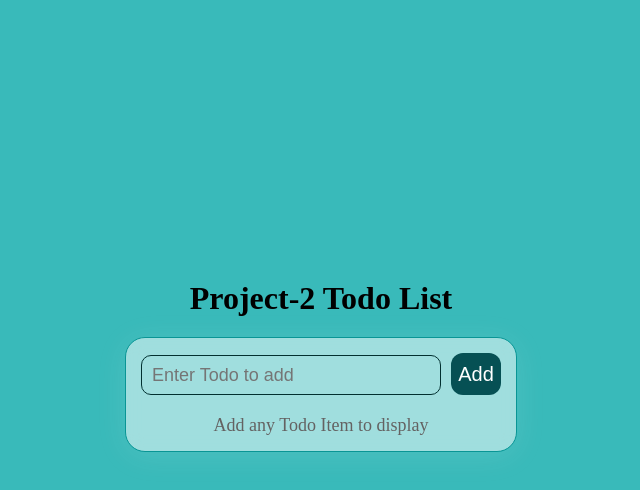
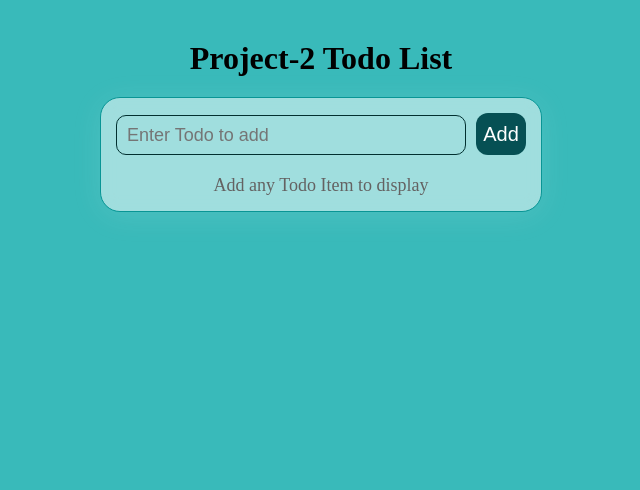
Before and after one commit to Vishnu473/React-Practice, a React (Vite) app: page / in a window 1280 px wide. Shown: the top 490 px of the page, without its empty margins (319-959 px from the left). Built offline with nearby package versions, Linux system fonts and the light colour scheme.

Commit message:
updated Project-2

```diff
--- a/src/BasicProjects/styles/Project2.css
+++ b/src/BasicProjects/styles/Project2.css
@@ -22,7 +22,7 @@ body{
     margin-bottom: 20px;
 }
 .todo-input{
-    width:300px;
+    width:350px;
     height: 40px;
     font-size: 18px;
     border-radius: 10px;
@@ -77,6 +77,8 @@ body{
 .todo-item{
     padding: 4px;
     margin: 5px;
+    max-width: 320px;
+    word-break: break-word;
     font-weight: 500;
     font-size: 18px;
     color: rgb(2, 74, 79);
--- a/src/index.css
+++ b/src/index.css
@@ -4,7 +4,7 @@
     box-sizing: border-box;
 }
 .main-center {
-    margin: 35vh 25%;
+    margin: 5vh 25%;
     align-items: center;
     /* background: rgba(255, 255, 255, 0.12);
     border-radius: 16px;
```
